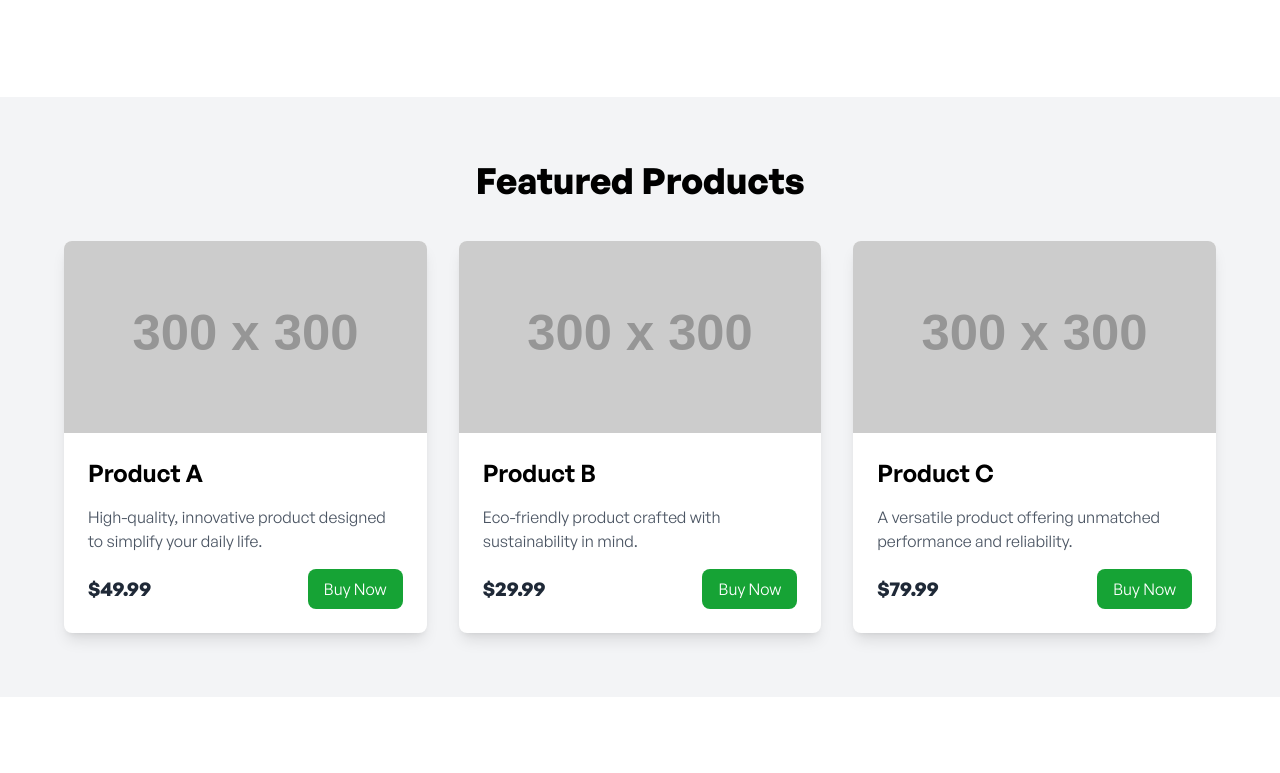
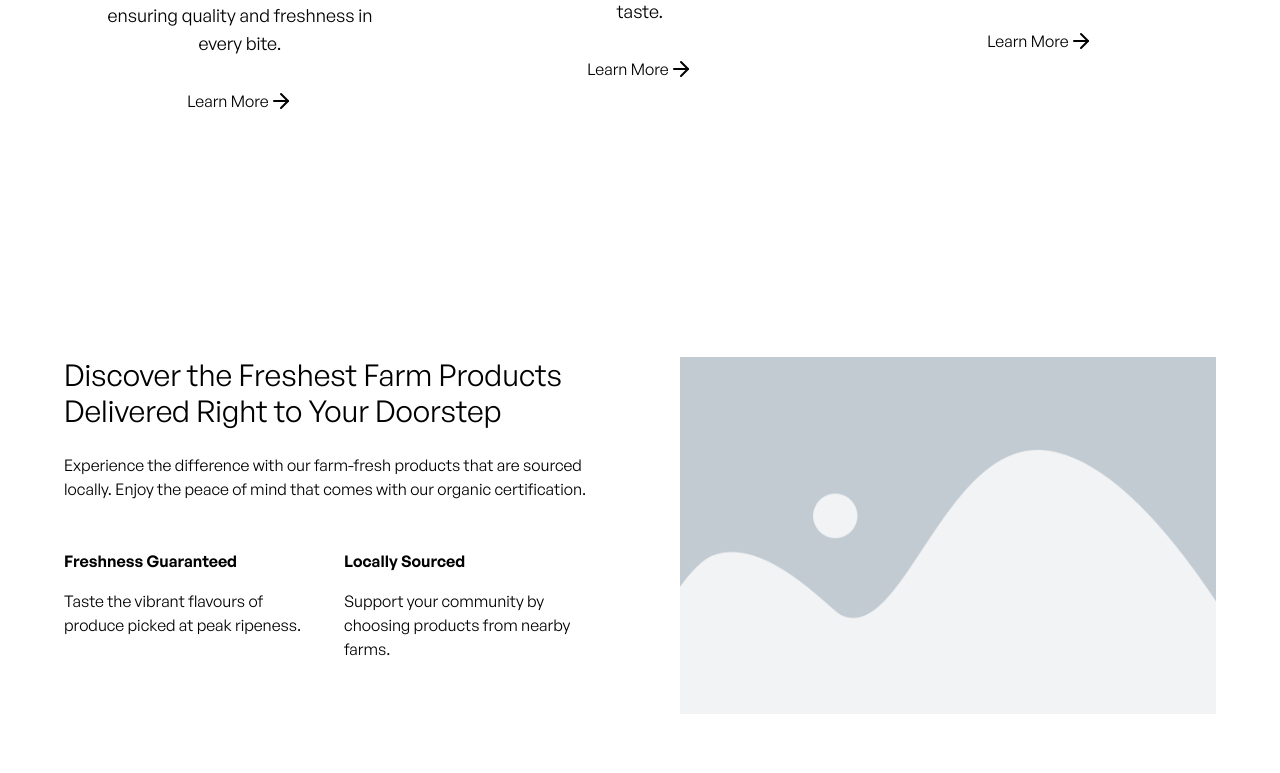
Before and after one commit to m0nztrum/agricart, a React (Vite) app: page / in a window 1280 px wide. Shown: the part 1367-2140 px from the top of the page. Built offline with nearby package versions, Linux system fonts and the light colour scheme; a web font is replaced by a local one.

Commit message:
feat: cta & productpreview section (homepage)

```diff
--- /dev/null
+++ b/src/components/home/Cta.tsx
@@ -0,0 +1,17 @@
+export const Cta = () => {
+    return (
+        <div className="px-16 py-28">
+            <div className="flex justify-between">
+                <div>
+                    <h3 className="font-bold">Discover our fresh farm products.</h3>
+                    <p>Explore our range of quality farm products today.</p>
+                </div>
+                <div className="space-x-4">
+                    <button className="bg-green-600 p-3 text-white hover:bg-green-700">Shop</button>
+
+                    <button className="border border-gray-600 p-3">Contact</button>
+                </div>
+            </div>
+        </div>
+    );
+};
--- a/src/components/home/ProductPreview.tsx
+++ b/src/components/home/ProductPreview.tsx
@@ -1,38 +1,28 @@
-import { ProductCard } from '../ProductCard';
-
 export const ProductPreview = () => {
-    const products = [
-        {
-            id: 1,
-            name: 'Product A',
-            description: 'High-quality, innovative product designed to simplify your daily life.',
-            price: '$49.99',
-            imageUrl: 'https://via.placeholder.com/300', // Replace with actual image URLs
-        },
-        {
-            id: 2,
-            name: 'Product B',
-            description: 'Eco-friendly product crafted with sustainability in mind.',
-            price: '$29.99',
-            imageUrl: 'https://via.placeholder.com/300', // Replace with actual image URLs
-        },
-        {
-            id: 3,
-            name: 'Product C',
-            description: 'A versatile product offering unmatched performance and reliability.',
-            price: '$79.99',
-            imageUrl: 'https://via.placeholder.com/300', // Replace with actual image URLs
-        },
-    ];
-
     return (
-        <div className="bg-gray-100 px-8 py-16">
-            <div className="mx-auto max-w-6xl">
-                <h2 className="mb-10 text-center text-4xl font-bold">Featured Products</h2>
-                <div className="grid grid-cols-1 gap-8 sm:grid-cols-2 lg:grid-cols-3">
-                    {products.map((product) => (
-                        <ProductCard key={product.id} product={product} />
-                    ))}
+        <div className="px-16 py-28">
+            <div className="grid grid-cols-2 gap-20">
+                <div>
+                    <h2 className="mb-6 text-3xl">Discover the Freshest Farm Products Delivered Right to Your Doorstep</h2>
+                    <p className="mb-8">
+                        Experience the difference with our farm-fresh products that are sourced locally. Enjoy the peace of mind that comes with our organic
+                        certification.
+                    </p>
+                    <section className="grid grid-cols-2 gap-6">
+                        <div>
+                            {/* ICON HERE */}
+                            <h3 className="my-4 font-semibold">Freshness Guaranteed</h3>
+                            <p>Taste the vibrant flavours of produce picked at peak ripeness.</p>
+                        </div>
+                        <div>
+                            {/* ICON HERE */}
+                            <h3 className="my-4 font-semibold">Locally Sourced</h3>
+                            <p>Support your community by choosing products from nearby farms.</p>
+                        </div>
+                    </section>
+                </div>
+                <div>
+                    <img src="/images/placeholder-image-3610342416.png" />
                 </div>
             </div>
         </div>
--- a/src/components/home/Services.tsx
+++ b/src/components/home/Services.tsx
@@ -1,4 +1,5 @@
 import { ArrowRight } from 'lucide-react';
+import { Box } from 'lucide-react';
 const services = [
     {
         title: ' Delight in Natures Sweetness with Our Handpicked Seasonal Fruits',
@@ -22,7 +23,10 @@ export const Services = () => {
             <h2 className="mb-20 text-4xl font-bold">Explore Our Fresh and Organic Vegetables, Straight from the Farm to You</h2>
             <section className="grid grid-cols-3 gap-12 text-center">
                 {services.map((service, index) => (
-                    <div key={index}>
+                    <div className="p-5" key={index}>
+                        <div className="mb-6 flex justify-center">
+                            <Box />
+                        </div>
                         <h3 className="mb-4 text-2xl font-bold">{service.title}</h3>
                         <p className="mb-8 text-lg">{service.description}</p>
                         <a href={service.url} className="flex justify-center hover:underline">
```
